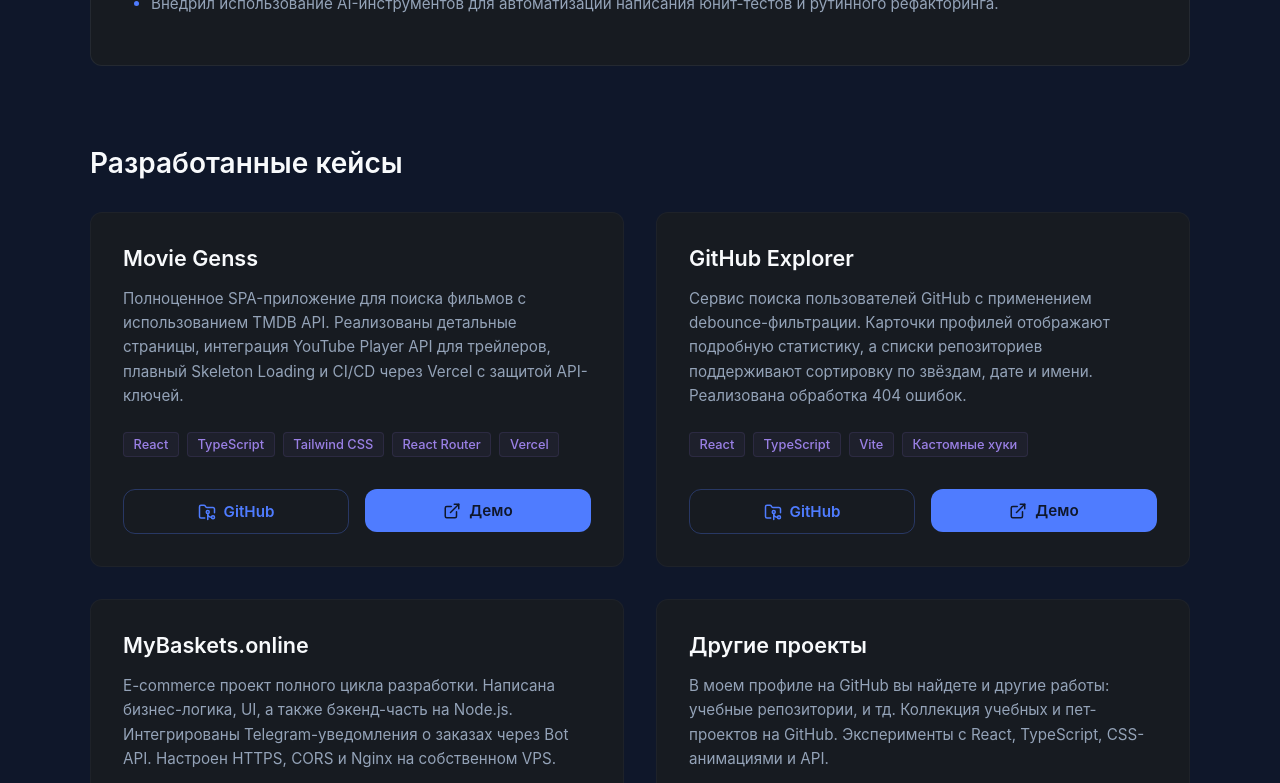
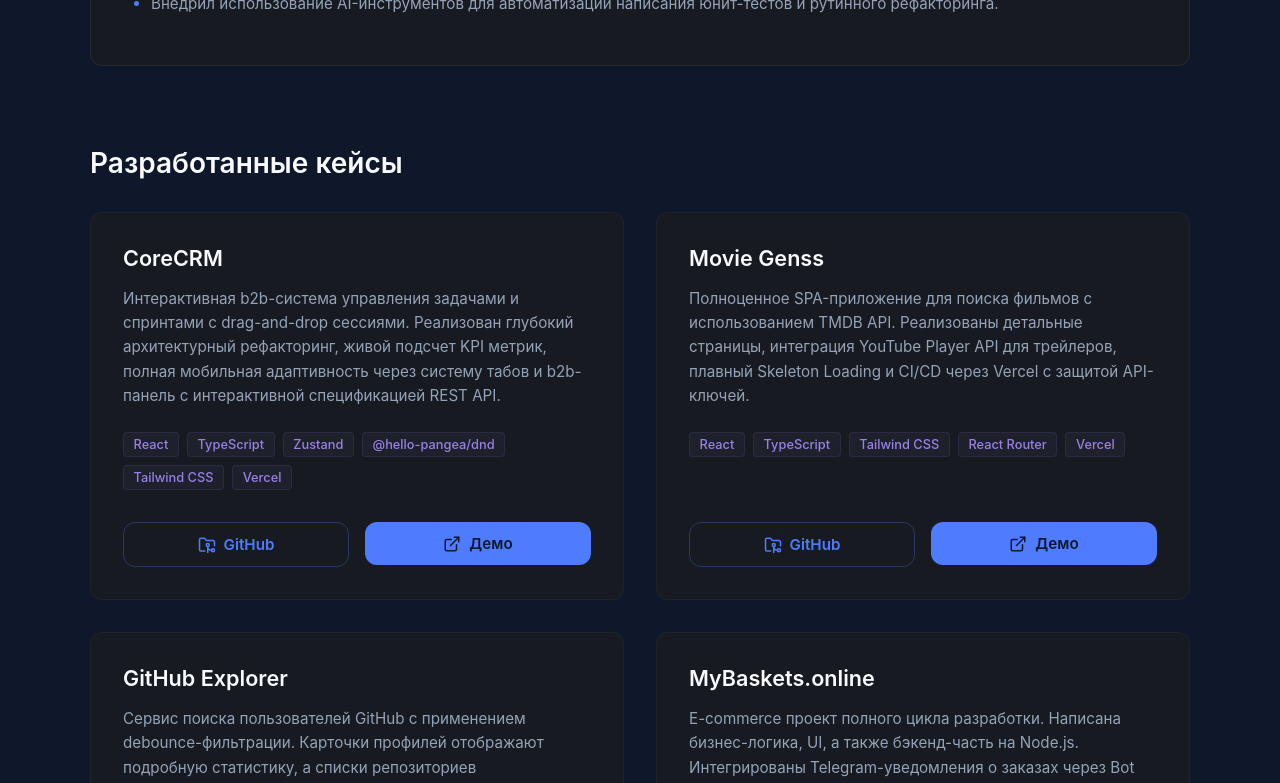
Before and after one commit to genssi/bayel-dev-portfolio, a React (Vite) app: page / in a window 1280 px wide. Shown: the part 2203-2986 px from the top of the page. Built offline with nearby package versions, Linux system fonts and the light colour scheme.

Commit message:
добавил проект

```diff
--- a/src/constants/data.ts
+++ b/src/constants/data.ts
@@ -12,9 +12,10 @@
         "React",
         "TypeScript",
         "JavaScript (ES6+)",
+        "Zustand",
         "HTML5",
         "CSS3 / SCSS",
-        "Styled Components",
+        "Tailwind CSS",
         "React Router",
     ],
     backend: ["Node.js", "REST API", "Telegram Bot API"],
@@ -61,6 +62,21 @@
 
 export const PROJECTS = [
     {
+        title: "CoreCRM",
+        description:
+            "Интерактивная b2b-система управления задачами и спринтами с drag-and-drop сессиями. Реализован глубокий архитектурный рефакторинг, живой подсчет KPI метрик, полная мобильная адаптивность через систему табов и b2b-панель с интерактивной спецификацией REST API.",
+        stack: [
+            "React",
+            "TypeScript",
+            "Zustand",
+            "@hello-pangea/dnd",
+            "Tailwind CSS",
+            "Vercel",
+        ],
+        github: "https://github.com/genssi/crm-dashboard.git",
+        deploy: "https://crm-dashboard-mu-nine.vercel.app/",
+    },
+    {
         title: "Movie Genss",
         description:
             "Полноценное SPA-приложение для поиска фильмов с использованием TMDB API. Реализованы детальные страницы, интеграция YouTube Player API для трейлеров, плавный Skeleton Loading и CI/CD через Vercel с защитой API-ключей.",
@@ -72,7 +88,7 @@
             "Vercel",
         ],
         github: "https://github.com/genssi/movie-genss",
-        deploy: "https://movie-genss.vercel.app/"
+        deploy: "https://movie-genss.vercel.app/",
     },
     {
         title: "GitHub Explorer",
@@ -80,7 +96,7 @@
             "Сервис поиска пользователей GitHub с применением debounce-фильтрации. Карточки профилей отображают подробную статистику, а списки репозиториев поддерживают сортировку по звёздам, дате и имени. Реализована обработка 404 ошибок.",
         stack: ["React", "TypeScript", "Vite", "Кастомные хуки"],
         github: "https://github.com/genssi/GitHub-Explorer",
-        deploy: "https://git-hub-explorer-beta.vercel.app/"
+        deploy: "https://git-hub-explorer-beta.vercel.app/",
     },
     {
         title: "MyBaskets.online",
@@ -95,7 +111,7 @@
             "VPS",
         ],
         github: "https://github.com/genssi/Soul-House",
-        deploy: ""
+        deploy: "",
     },
     {
         title: "Другие проекты",
@@ -110,7 +126,7 @@
             "VPS",
         ],
         github: "https://github.com/genssi/Soul-House",
-        deploy: ""
+        deploy: "",
     },
 ];
 
```
